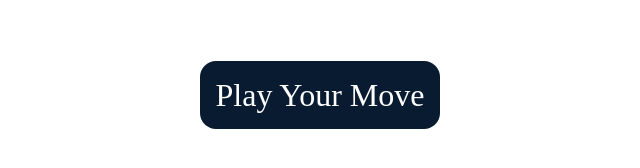
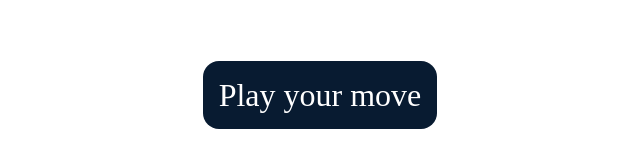
Before and after one commit to harshitpandey08/Tic-Tac-Toe, a plain HTML site: page index.html in a window 1280 px wide. Shown: the part 450-618 px from the top of the page, 320-960 px from the left. Drawn offline with Linux system fonts and the light colour scheme.

Commit message:
Game completed

```diff
--- a/index.html
+++ b/index.html
@@ -33,7 +33,7 @@
     </div>
 
     <div class="msgcont">
-       <p id="msg">Play Your Move</p>
+       <p id="msg">Play your move</p>
     </div>
     <script src="app.js"></script>
 </body>
```
